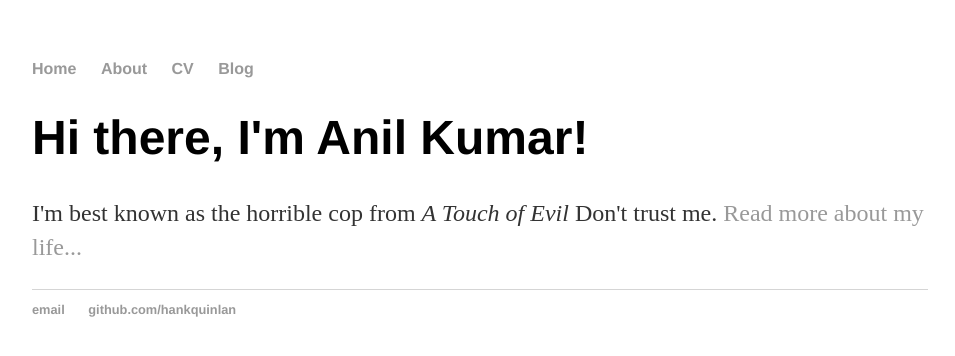
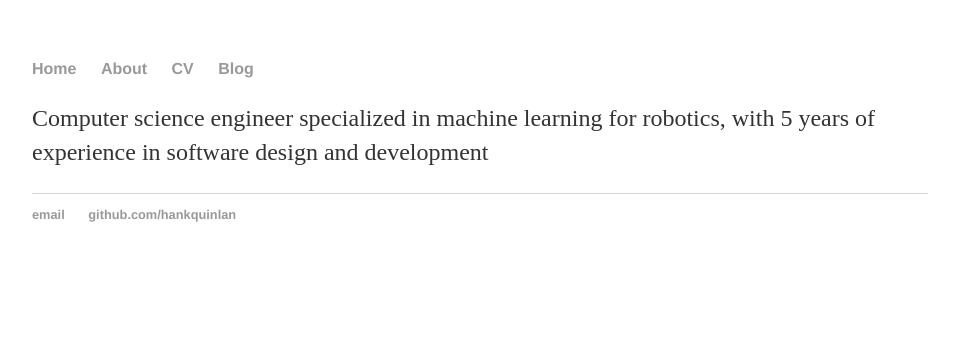
Before and after one commit to anilmullapudi/anil.github.io, a Jekyll site: the page built from index.html, in a window 1280 px wide. Shown: the top 356 px of the page, without its empty margins (160-1115 px from the left). Built offline with Jekyll 4.4.1, drawn with Linux system fonts in a browser that asks for light colours.

Commit message:
Update index.html

```diff
--- a/index.html
+++ b/index.html
@@ -3,6 +3,11 @@ layout: default
 title: anilmullapudi
 ---
 <div class="blurb">
+
+	<p>	Computer science engineer specialized in machine learning for robotics, with 5 years of experience in software
+design and development</p>
+
+	<!--
 	<h1>Hi there, I'm Anil Kumar!</h1>
-	<p>I'm best known as the horrible cop from <em>A Touch of Evil</em> Don't trust me. <a href="/about">Read more about my life...</a></p>
+	<p>I'm best known as the horrible cop from <em>A Touch of Evil</em> Don't trust me. <a href="/about">Read more about my life...</a></p>-->
 </div><!-- /.blurb -->
```
